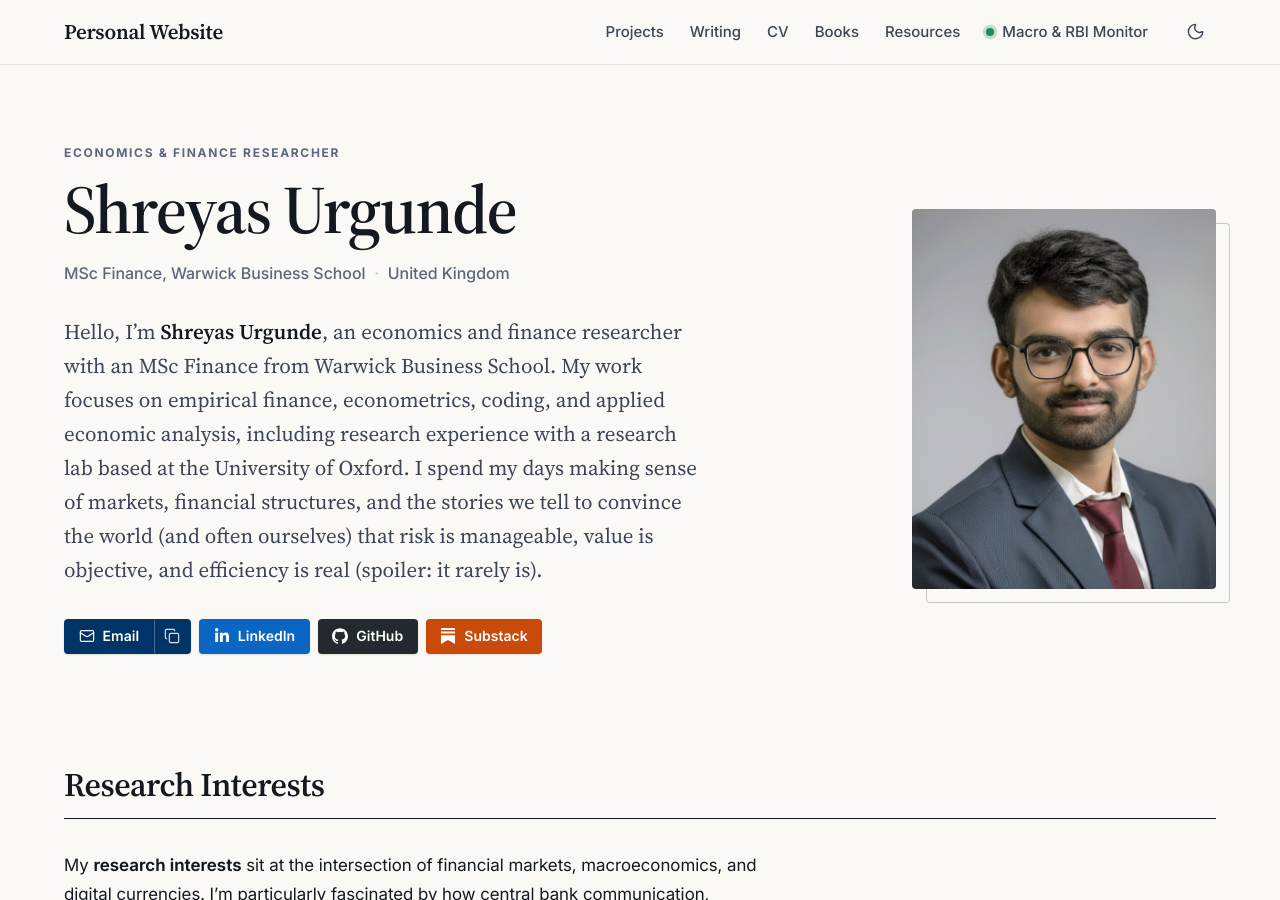
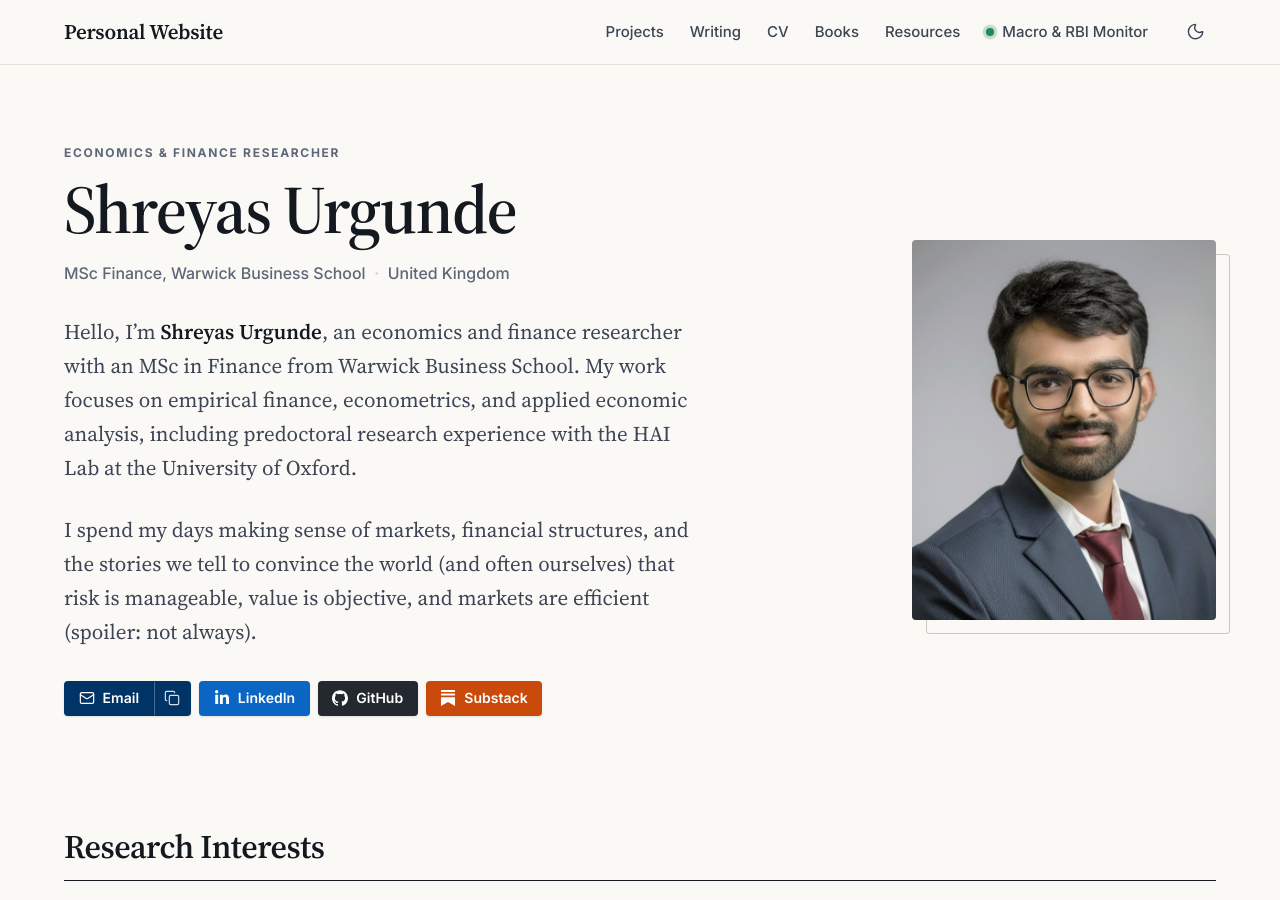
Before and after one commit to shreyasxi/shreyasxi.github.io, a Jekyll site: the page built from _pages/about.md, in a window 1280 px wide and 900 px high. Built offline with Jekyll 4.4.1, drawn with Linux system fonts in a browser that asks for light colours.

Commit message:
Revise biography for Shreyas Urgunde
Updated the biography section to improve clarity and readability.

```diff
--- a/_pages/about.md
+++ b/_pages/about.md
@@ -13,7 +13,20 @@ redirect_from:
     <p class="kicker">Economics &amp; Finance Researcher</p>
     <h1 class="hero__name">Shreyas Urgunde</h1>
     <p class="hero__meta">MSc Finance, Warwick Business School<span class="hero__sep" aria-hidden="true">·</span>United Kingdom</p>
-    <p class="hero__lede">Hello, I’m <strong>Shreyas Urgunde</strong>, an economics and finance researcher with an MSc Finance from Warwick Business School. My work focuses on empirical finance, econometrics, coding, and applied economic analysis, including research experience with a research lab based at the University of Oxford. I spend my days making sense of markets, financial structures, and the stories we tell to convince the world (and often ourselves) that risk is manageable, value is objective, and efficiency is real (spoiler: it rarely is).</p>
+    <p class="hero__lede">
+  Hello, I’m <strong>Shreyas Urgunde</strong>, an economics and finance
+  researcher with an MSc in Finance from Warwick Business School.
+  My work focuses on empirical finance, econometrics, and applied
+  economic analysis, including predoctoral research experience with
+  the HAI Lab at the University of Oxford.
+</p>
+
+<p class="hero__lede">
+  I spend my days making sense of markets, financial structures,
+  and the stories we tell to convince the world (and often ourselves)
+  that risk is manageable, value is objective, and markets are
+  efficient (spoiler: not always).
+</p>
     {% include site/contact-links.html %}
   </div>
   <figure class="hero__portrait">
```
